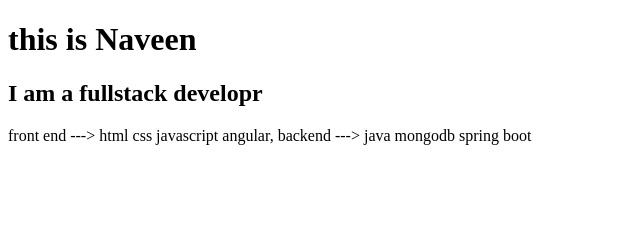
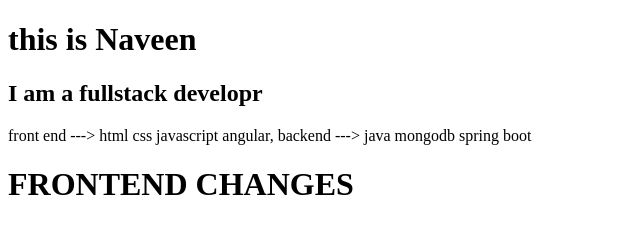
Before and after one commit to Naveenvd/newone, a plain HTML site: page index.html in a window 1280 px wide. Shown: the whole page, without its empty margins (0-640 px from the left). Drawn offline with Linux system fonts and the light colour scheme.

Commit message:
feat: some frontend changes

```diff
--- a/index.html
+++ b/index.html
@@ -9,5 +9,6 @@
     <h1>this is Naveen</h1>
     <h2>I am a fullstack developr</h2>
     <p> front end ---> html css javascript angular, backend ---> java mongodb spring boot </p>
+    <h1>FRONTEND CHANGES</h1>
 </body>
 </html>
```
